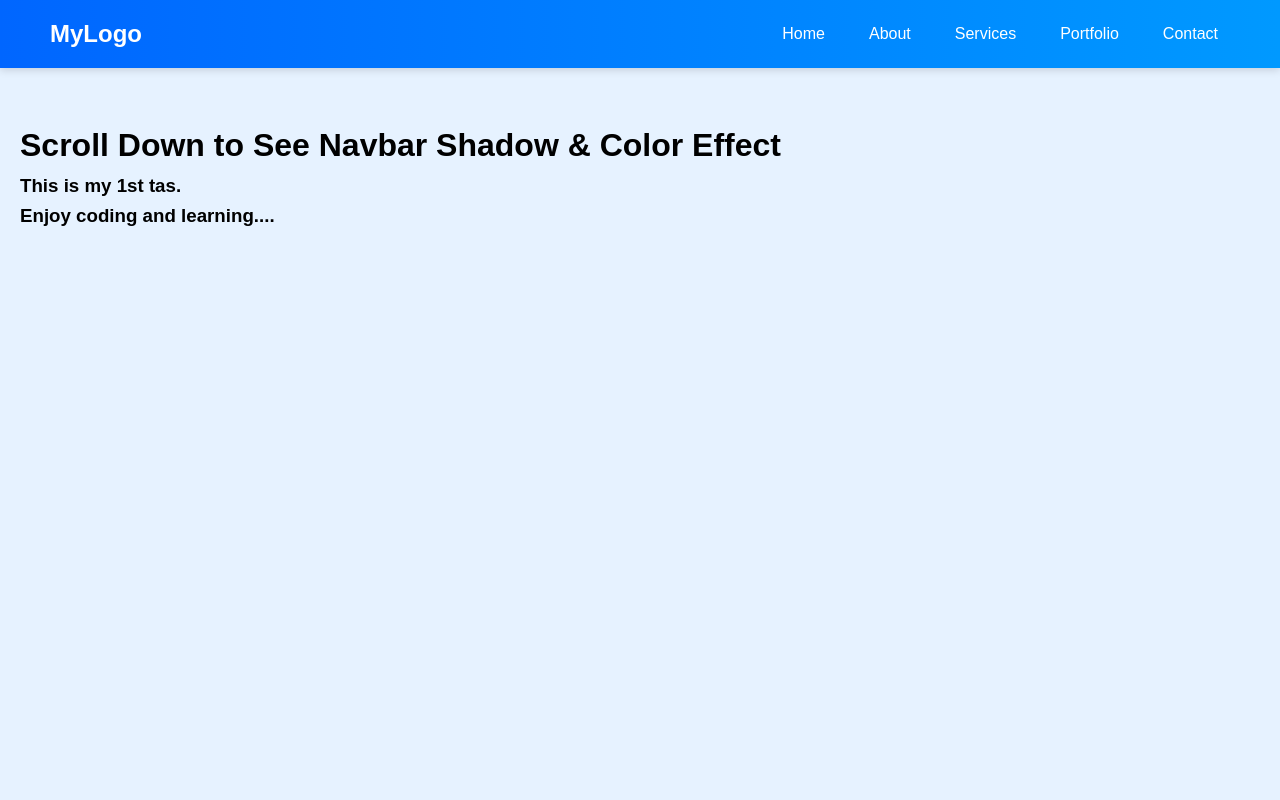
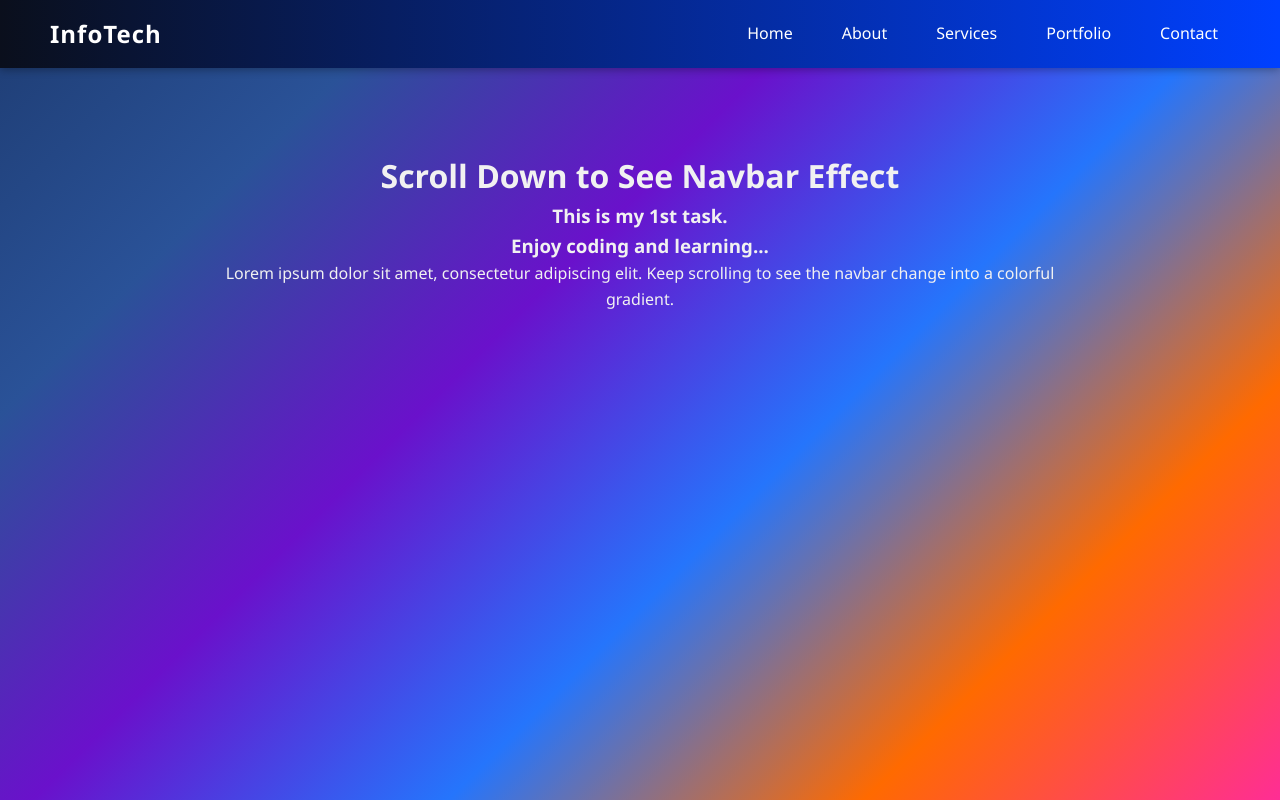
Before and after one commit to Hemantselkar/PRODIGY_WD_01, a plain HTML site: page index.html in a window 1280 px wide. Shown: the top 800 px of the page. Drawn offline with Linux system fonts and the light colour scheme.

Commit message:
change gradient

```diff
--- a/index.html
+++ b/index.html
@@ -3,13 +3,13 @@
 <head>
   <meta charset="UTF-8">
   <meta name="viewport" content="width=device-width, initial-scale=1.0">
-  <title>Info tech </title>
+  <title>Info Tech</title>
   <link rel="stylesheet" href="style.css">
 </head>
 <body>
-  <!-- Menu -->
+  <!-- Navbar -->
   <nav id="navbar">
-    <div class="logo">MyLogo</div>
+    <div class="logo">InfoTech</div>
     <ul class="menu">
       <li><a href="#">Home</a></li>
       <li><a href="#">About</a></li>
@@ -21,9 +21,14 @@
 
   <!-- Content -->
   <div class="content">
-    <h1>Scroll Down to See Navbar Shadow & Color Effect</h1>
-    <h3>This is my 1st tas.</h3>
-    <h3>Enjoy coding and learning....</h3>
+    <h1>Scroll Down to See Navbar Effect</h1>
+    <h3>This is my 1st task.</h3>
+    <h3>Enjoy coding and learning...</h3>
+    <p>
+      Lorem ipsum dolor sit amet, consectetur adipiscing elit.
+      Keep scrolling to see the navbar change into a colorful gradient.
+    </p>
+    <p style="margin-top:1000px;">End of page 🚀</p>
   </div>
 
   <script src="script.js"></script>
--- a/script.js
+++ b/script.js
@@ -1,4 +1,4 @@
-// Navbar color change on scroll
+// Navbar scroll effect
 const navbar = document.getElementById("navbar");
 
 window.addEventListener("scroll", () => {
--- a/style.css
+++ b/style.css
@@ -4,38 +4,68 @@
   box-sizing: border-box;
 }
 
+ /* Body */
 body {
-  font-family: Arial, sans-serif;
+  font-family: 'Segoe UI', Tahoma, Geneva, Verdana, sans-serif;
   line-height: 1.6;
-  background: #f4f4f4;
+  color: #f1f1f1;
+  background: linear-gradient(135deg, #1e3c72, #2a5298, #6a11cb, #2575fc, #ff6a00, #ff2d95);
+  background-size: 600% 600%;
+  background-attachment: fixed;
+  animation: multiColorFlow 20s ease infinite;
 }
 
+/* Smooth gradient animation */
+@keyframes multiColorFlow {
+  0% { background-position: 0% 50%; }
+  25% { background-position: 50% 50%; }
+  50% { background-position: 100% 50%; }
+  75% { background-position: 50% 50%; }
+  100% { background-position: 0% 50%; }
+}
+
+
+/* Navbar Base */
 nav {
   position: fixed;
   top: 0;
   left: 0;
   width: 100%;
-  background: linear-gradient(90deg, #0066ff, #0099ff);
-  transition: background-color 0.3s ease, box-shadow 0.3s ease;
+  background: linear-gradient(90deg, #0a0f1c, #0040ff);
+  transition: background 0.6s ease, box-shadow 0.3s ease;
   padding: 15px 50px;
   z-index: 1000;
   display: flex;
   justify-content: space-between;
   align-items: center;
-  box-shadow: 0 2px 8px rgba(0,0,0,0.15);
+  box-shadow: 0 2px 8px rgba(0,0,0,0.3);
+}
+
+/* Multicolor Animated Gradient when Scrolled */
+nav.scrolled {
+  background: linear-gradient(270deg, #ff4e50, #f9d423, #1fa2ff, #12d8fa, #a6ffcb);
+  background-size: 800% 800%;
+  animation: gradientFlow 12s ease infinite;
+  box-shadow: 0 4px 15px rgba(0,0,0,0.6);
+}
+
+@keyframes gradientFlow {
+  0% { background-position: 0% 50%; }
+  50% { background-position: 100% 50%; }
+  100% { background-position: 0% 50%; }
 }
 
 .logo {
   font-size: 1.5rem;
   font-weight: bold;
   color: #fff;
-  transition: color 0.3s ease;
+  letter-spacing: 1px;
 }
 
 .menu {
   list-style: none;
   display: flex;
-  gap: 20px;
+  gap: 25px;
 }
 
 .menu li a {
@@ -44,33 +74,20 @@ nav {
   font-size: 1rem;
   padding: 8px 12px;
   transition: all 0.3s ease;
-}
-
-/* Hover effect */
-.menu li a:hover {
-  background: #fff;
-  color: #0066ff;
   border-radius: 5px;
 }
 
-nav.scrolled {
-  background: linear-gradient(#1e1f29, #0149da, #0066cc); /* Darker gradient on scroll */
-  box-shadow: 0 4px 12px rgba(0,0,0,0.25); /* Stronger shadow */
+/* Hover Effect */
+.menu li a:hover {
+  background: rgba(255, 255, 255, 0.15);
+  transform: scale(1.08);
+  box-shadow: 0 0 10px rgba(255, 255, 255, 0.4);
 }
-
-nav.scrolled .logo,
-nav.scrolled .menu li a {
-  color: #fff;
+.content {
+  margin-top: 120px;
+  padding: 30px;
+  max-width: 900px;
+  margin-left: auto;
+  margin-right: auto;
+  text-align: center;
 }
-
-.content {
-  margin-top: 100px;
-  padding: 20px;
-  height: 2000px;
-}
-
-body {
-  font-family: Arial, sans-serif;
-  line-height: 1.6;
-  background: #e6f2ff;
-}
```
